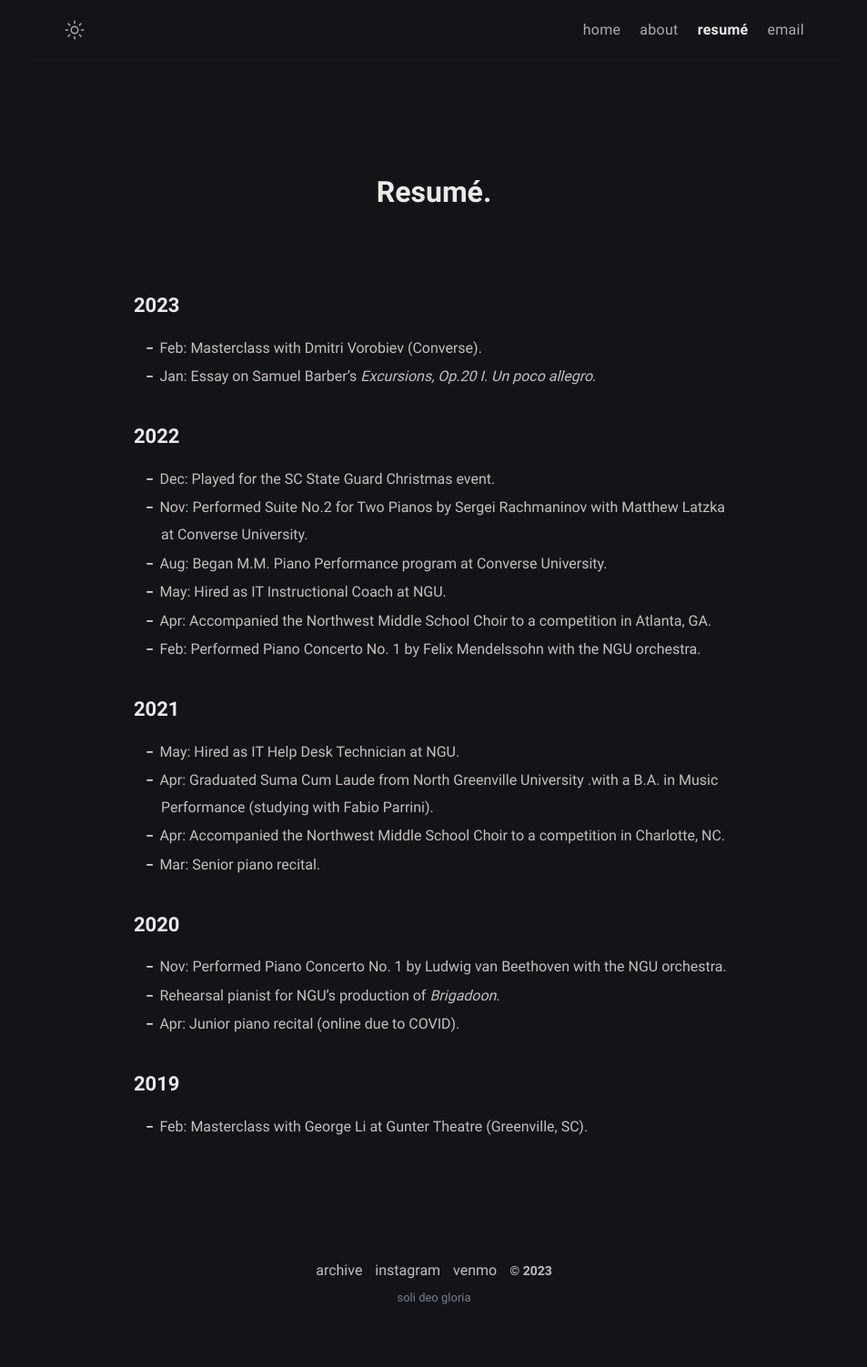
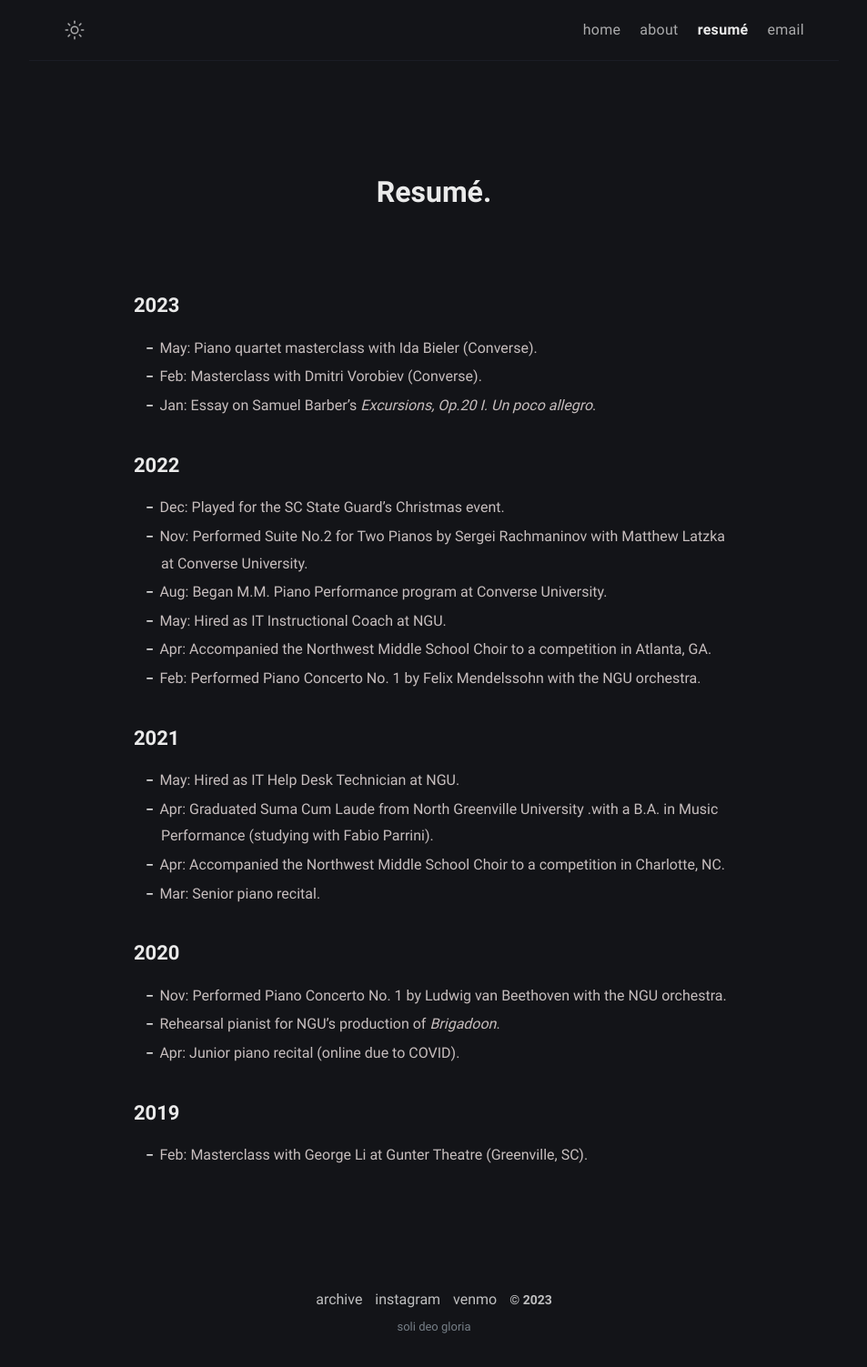
Before and after one commit to atrial-albumen/atrial-albumen.github.io, a Jekyll site: the page built from resume.md, in a window 1280 px wide. Shown: the whole page at 91% size, without its empty margins (163-1116 px from the left). Built offline with Jekyll 4.4.1, drawn with Linux system fonts in a browser that asks for light colours; before the commit the page ends 1471 px from its top, so only the background shows below that.

Commit message:
Update resume.md

```diff
--- a/resume.md
+++ b/resume.md
@@ -8,12 +8,13 @@
 
 ## 2023
 
+* May: Piano quartet masterclass with Ida Bieler (Converse).
 * Feb: Masterclass with Dmitri Vorobiev (Converse).
 * Jan: Essay on Samuel Barber's _Excursions, Op.20 I. Un poco allegro_.
 
 ## 2022
 
-* Dec: Played for the SC State Guard Christmas event.
+* Dec: Played for the SC State Guard's Christmas event.
 * Nov: Performed Suite No.2 for Two Pianos by Sergei Rachmaninov with Matthew Latzka at Converse University.
 * Aug: Began M.M. Piano Performance program at Converse University.
 * May: Hired as IT Instructional Coach at NGU.
```
